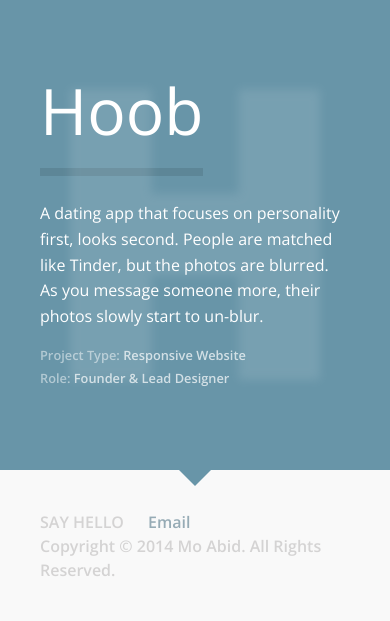
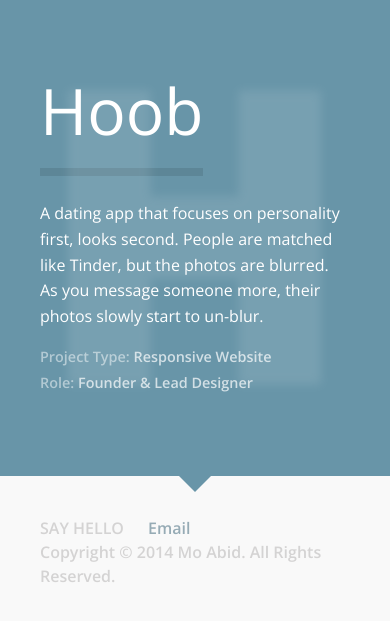
Before and after one commit to jusburns/mo, a PHP site: page /hoob.html in a window 390 px wide. Shown: the part 175-796 px from the top of the page. Run offline with PHP 8.4, Linux system fonts and the light colour scheme.

Commit message:
font-size

```diff
--- a/css/style.css
+++ b/css/style.css
@@ -152,6 +152,8 @@ section .section-wrap p strong.circle { width:50px; height: 50px; padding: 5px;
 
 	.head .head-wrap { padding: 80px 40px;}
 	.head .head-wrap .details { width: 100%; }
+	.head .head-wrap .details aside p { font-size: .9em;}
+
 
 	.head .head-wrap .details:before {opacity:.1; margin-right: 0px; background-position: center center; background-size: auto 100%; width: 100%; -webkit-filter: blur(5px); -moz-filter: blur(5px); -o-filter: blur(5px); -ms-filter: blur(5px); filter: blur(5px);}
 
```
